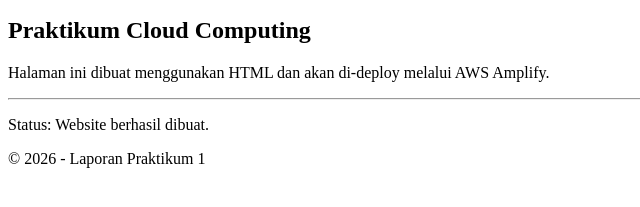
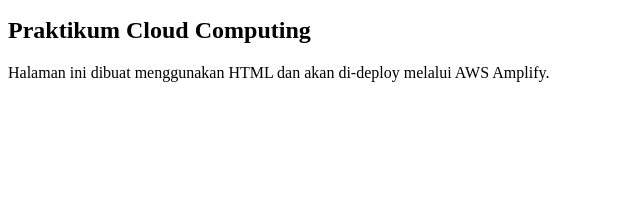
Before and after one commit to AthayaSalsabila/aws-amplify-project, a plain HTML site: page index.html in a window 1280 px wide. Shown: the part 101-308 px from the top of the page, without its empty margins (0-640 px from the left). Drawn offline with Linux system fonts and the light colour scheme.

Commit message:
Remove status and copyright from index.html
Removed status and copyright information from the HTML.

```diff
--- a/index.html
+++ b/index.html
@@ -14,10 +14,5 @@
 
     <p>Halaman ini dibuat menggunakan HTML dan akan di-deploy
     melalui AWS Amplify.</p>
-
-    <hr>
-
-    <p>Status: Website berhasil dibuat.</p>
-    <p>&copy; 2026 - Laporan Praktikum 1</p>
 </body>
 </html>
```
